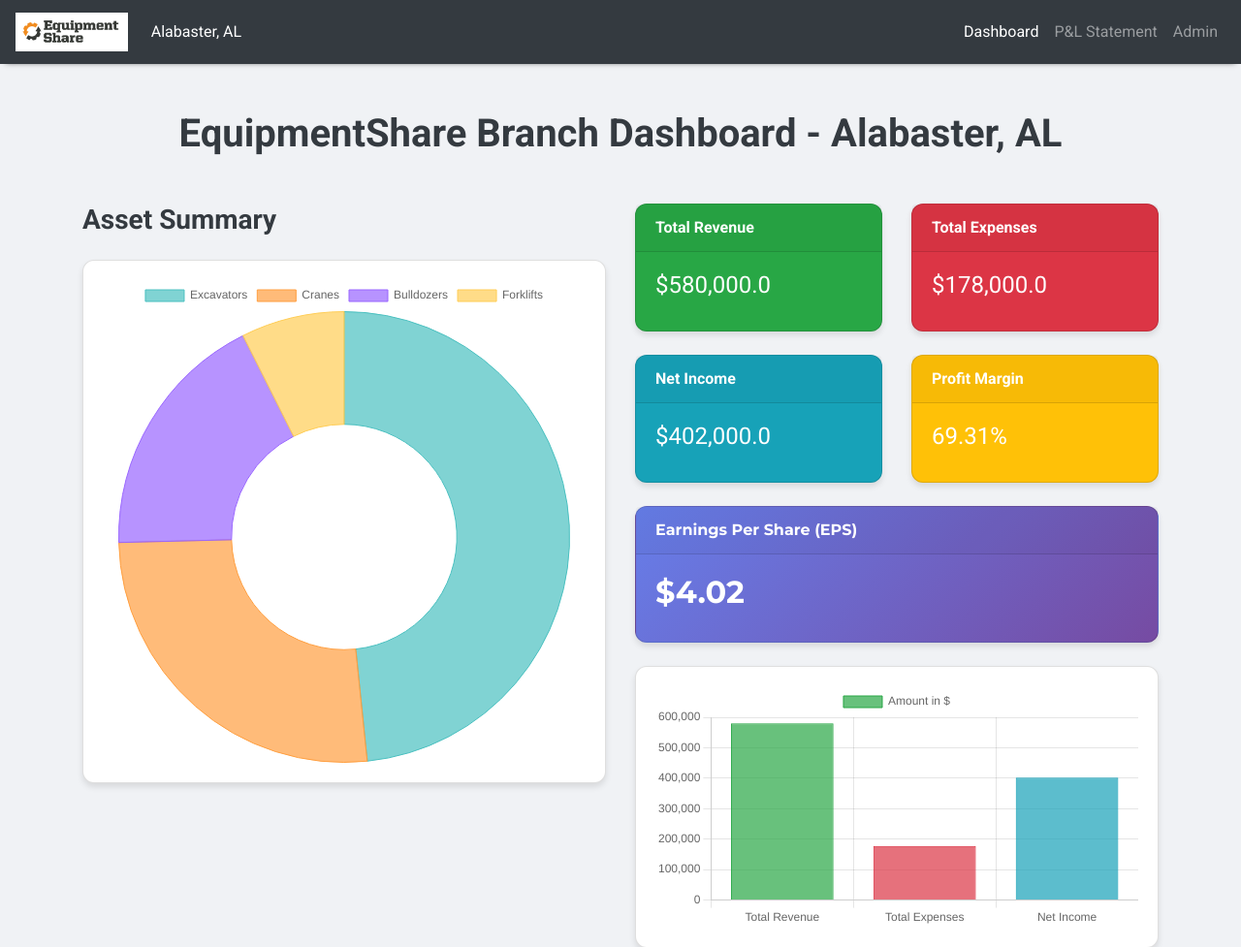
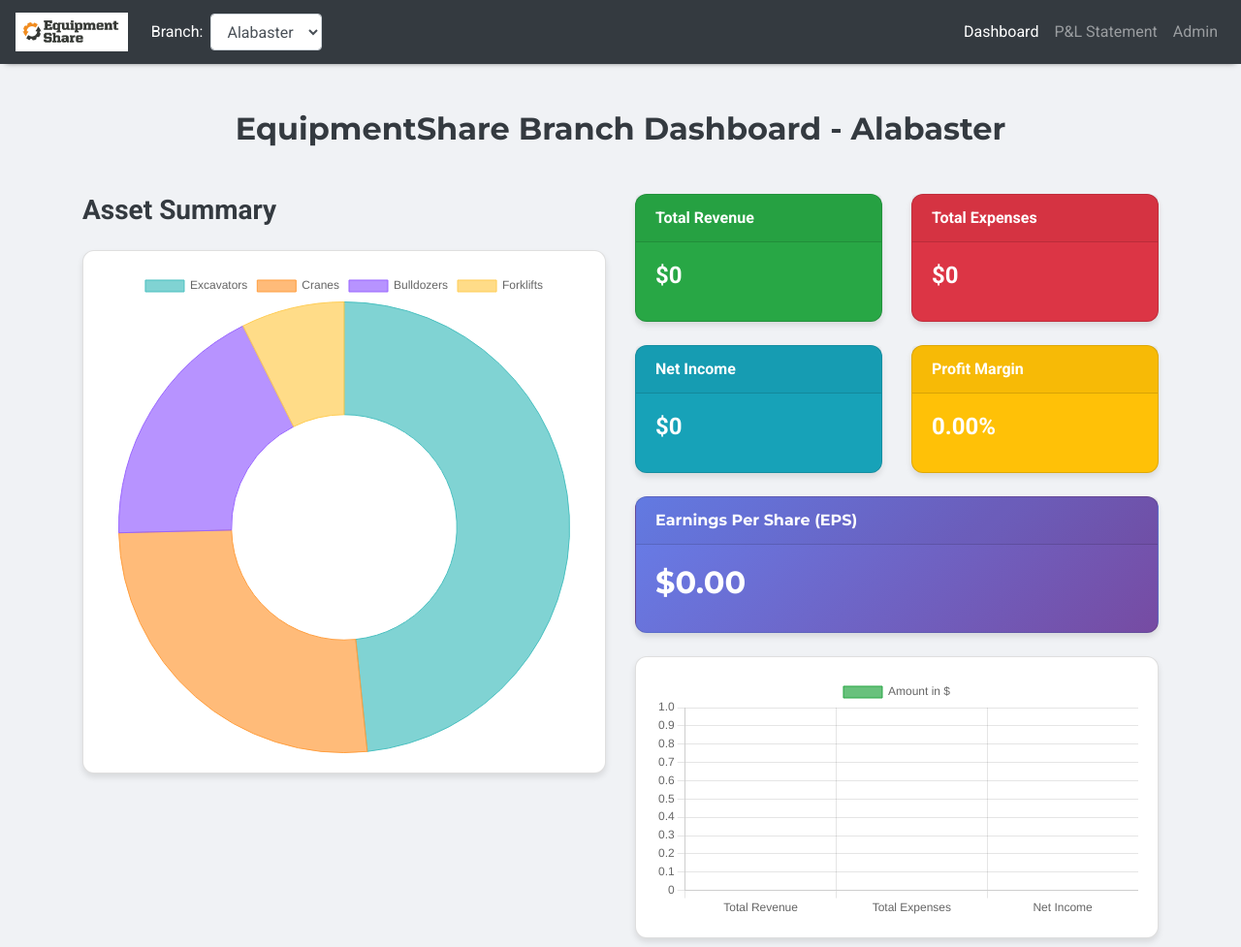
Before and after one commit to cdfloyd99/equipmentshare_dashboard, a Django app: page / in a window 1280 px wide. Shown: the top 977 px of the page at 97% size. Run offline with Django 5.2, Linux system fonts and the light colour scheme; data comes from the database, SQL or seed files in the repository; both versions use the stored data as it was after the commit; some libraries are stand-ins or nearby versions.

Commit message:
Implemented branch selector, branch-specific P&L and dashboard, dynamic branch dropdown, and admin updates

```diff
--- a/dashboard/models.py
+++ b/dashboard/models.py
@@ -1,5 +1,3 @@
-# dashboard/models.py
-
 from django.db import models
 
 class RevenueCategory(models.Model):
@@ -14,28 +12,27 @@
     def __str__(self):
         return self.name
 
+class Branch(models.Model):
+    name = models.CharField(max_length=100)
+
+    def __str__(self):
+        return self.name
+
+
 class Revenue(models.Model):
     description = models.CharField(max_length=255)
-    category = models.ForeignKey(
-        RevenueCategory,
-        on_delete=models.CASCADE,
-        null=True,
-        blank=True
-    )
-    amount = models.DecimalField(max_digits=15, decimal_places=2)
+    amount = models.DecimalField(max_digits=10, decimal_places=2)
+    category = models.ForeignKey('RevenueCategory', on_delete=models.SET_NULL, null=True, blank=True)
+    branch = models.ForeignKey(Branch, on_delete=models.CASCADE, null=True)  # Allow null temporarily
 
     def __str__(self):
         return self.description
 
 class Expense(models.Model):
     description = models.CharField(max_length=255)
-    category = models.ForeignKey(
-        ExpenseCategory,
-        on_delete=models.CASCADE,
-        null=True,
-        blank=True
-    )
-    amount = models.DecimalField(max_digits=15, decimal_places=2)
+    amount = models.DecimalField(max_digits=10, decimal_places=2)
+    category = models.ForeignKey('ExpenseCategory', on_delete=models.SET_NULL, null=True, blank=True)
+    branch = models.ForeignKey(Branch, on_delete=models.CASCADE, null=True)  # Allow null temporarily
 
     def __str__(self):
         return self.description
@@ -53,3 +50,9 @@
 
     def __str__(self):
         return f"Company Info ({self.id})"
+
+class Category(models.Model):
+    name = models.CharField(max_length=100)
+
+    def __str__(self):
+        return self.name
--- a/dashboard/templates/dashboard/base.html
+++ b/dashboard/templates/dashboard/base.html
@@ -6,16 +6,10 @@
     <meta charset="UTF-8">
     <title>{% block title %}EquipmentShare{% endblock %}</title>
     <!-- Include Bootstrap CSS -->
-    <link
-      rel="stylesheet"
-      href="https://maxcdn.bootstrapcdn.com/bootstrap/4.5.2/css/bootstrap.min.css"
-    />
+    <link rel="stylesheet" href="https://maxcdn.bootstrapcdn.com/bootstrap/4.5.2/css/bootstrap.min.css">
     <!-- Include Google Fonts -->
     <link rel="preconnect" href="https://fonts.googleapis.com">
-    <link
-      rel="stylesheet"
-      href="https://fonts.googleapis.com/css2?family=Roboto:wght@400;700&family=Montserrat:wght@400;700&display=swap"
-    />
+    <link rel="stylesheet" href="https://fonts.googleapis.com/css2?family=Roboto:wght@400;700&family=Montserrat:wght@400;700&display=swap">
     <!-- Custom CSS -->
     <link rel="stylesheet" href="{% static 'css/styles.css' %}">
 </head>
@@ -25,21 +19,31 @@
         <a class="navbar-brand" href="{% url 'dashboard' %}">
             <img src="{% static 'images/equipmentshare_logo.png' %}" alt="EquipmentShare Logo">
         </a>
-        <span class="navbar-text text-white ml-2">
-            Alabaster, AL
-        </span>
-        <button class="navbar-toggler" type="button" data-toggle="collapse" data-target="#navbarNav"
-          aria-controls="navbarNav" aria-expanded="false" aria-label="Toggle navigation">
-          <span class="navbar-toggler-icon"></span>
+
+        <!-- Branch Selector Dropdown -->
+        <form method="get" action="{% url 'dashboard' %}" class="form-inline ml-2">
+            <label class="text-white mr-2">Branch:</label>
+            <select name="branch" class="form-control" onchange="this.form.submit()">
+                {% for branch in all_branches %}
+                    <option value="{{ branch.name|lower }}" {% if selected_branch == branch.name|lower %}selected{% endif %}>
+                        {{ branch.name }}
+                    </option>
+                {% endfor %}
+            </select>
+        </form>
+
+        <button class="navbar-toggler" type="button" data-toggle="collapse" data-target="#navbarNav" aria-controls="navbarNav" aria-expanded="false" aria-label="Toggle navigation">
+            <span class="navbar-toggler-icon"></span>
         </button>
+
         <!-- Navigation Links -->
         <div class="collapse navbar-collapse" id="navbarNav">
             <ul class="navbar-nav ml-auto">
                 <li class="nav-item{% if request.path == '/' %} active{% endif %}">
-                    <a class="nav-link" href="{% url 'dashboard' %}">Dashboard</a>
+                    <a class="nav-link" href="{% url 'dashboard' %}?branch={{ selected_branch }}">Dashboard</a>
                 </li>
                 <li class="nav-item{% if request.path == '/pl-statement/' %} active{% endif %}">
-                    <a class="nav-link" href="{% url 'pl_statement' %}">P&L Statement</a>
+                    <a class="nav-link" href="{% url 'pl_statement' %}?branch={{ selected_branch }}">P&L Statement</a>
                 </li>
                 <li class="nav-item">
                     <a class="nav-link" href="/admin/">Admin</a>
@@ -56,11 +60,7 @@
 
     <!-- Include Bootstrap JS and dependencies -->
     <script src="https://code.jquery.com/jquery-3.5.1.slim.min.js"></script>
-    <script
-      src="https://cdn.jsdelivr.net/npm/popper.js@1.16.0/dist/umd/popper.min.js"
-    ></script>
-    <script
-      src="https://stackpath.bootstrapcdn.com/bootstrap/4.5.2/js/bootstrap.min.js"
-    ></script>
+    <script src="https://cdn.jsdelivr.net/npm/popper.js@1.16.0/dist/umd/popper.min.js"></script>
+    <script src="https://stackpath.bootstrapcdn.com/bootstrap/4.5.2/js/bootstrap.min.js"></script>
 </body>
 </html>
--- a/dashboard/templates/dashboard/dashboard.html
+++ b/dashboard/templates/dashboard/dashboard.html
@@ -4,13 +4,13 @@
 {% load humanize %}
 
 {% block title %}
-    Dashboard - EquipmentShare
+    Dashboard - {{ branch_name }}
 {% endblock %}
 
 {% block content %}
 <div class="container mt-5">
     <h1 class="text-center mb-5">
-        EquipmentShare Branch Dashboard - Alabaster, AL
+        EquipmentShare Branch Dashboard - {{ branch_name }}
     </h1>
 
     <!-- Main Content Row -->
--- a/dashboard/templates/dashboard/pl_statement.html
+++ b/dashboard/templates/dashboard/pl_statement.html
@@ -1,16 +1,14 @@
-<!-- dashboard/templates/dashboard/pl_statement.html -->
-
 {% extends 'dashboard/base.html' %}
 
 {% load humanize %}
 
 {% block title %}
-    P&L Statement - EquipmentShare
+    P&L Statement - {{ branch_name }}
 {% endblock %}
 
 {% block content %}
 <div class="container mt-5">
-    <h1 class="text-center mb-5">Profit &amp; Loss Statement - Alabaster, AL</h1>
+    <h1 class="text-center mb-5">Profit &amp; Loss Statement - {{ branch_name }}</h1>
 
     <!-- Revenues Table -->
     <h2>Revenues</h2>
--- a/dashboard/views.py
+++ b/dashboard/views.py
@@ -1,20 +1,26 @@
-# dashboard/views.py
-
 import json
-from django.shortcuts import render
-from .models import Revenue, Expense, Asset, CompanyInfo
+from django.shortcuts import render, get_object_or_404
+from .models import Revenue, Expense, Asset, CompanyInfo, Branch
 
 def dashboard_view(request):
-    # Financial Summary
-    total_revenue = sum(float(item.amount) for item in Revenue.objects.all())
-    total_expense = sum(float(item.amount) for item in Expense.objects.all())
+    # Get the selected branch from the request parameters (default to Alabaster)
+    selected_branch = request.GET.get('branch', 'alabaster')
+
+    # Fetch the Branch object (make sure it exists in your database)
+    branch = get_object_or_404(Branch, name__iexact=selected_branch.capitalize())
+
+    # Get all branches for the dropdown menu
+    all_branches = Branch.objects.all()
+
+    # Financial Summary from Models
+    total_revenue = sum(float(item.amount) for item in Revenue.objects.filter(branch=branch))
+    total_expense = sum(float(item.amount) for item in Expense.objects.filter(branch=branch))
     net_income = total_revenue - total_expense
     profit_margin = (net_income / total_revenue) * 100 if total_revenue > 0 else 0
 
     # Asset Summary
     assets = Asset.objects.all()
     total_asset_value = sum(float(asset.value) for asset in assets)
-
     asset_types = [asset.type for asset in assets]
     asset_values = [float(asset.value) for asset in assets]
 
@@ -23,11 +29,11 @@
     shares_outstanding = company_info.shares_outstanding if company_info else 0
     earnings_per_share = net_income / shares_outstanding if shares_outstanding > 0 else 0
 
-    # Serialize data to JSON strings
+    # Serialize data to JSON for Chart.js
     asset_types_json = json.dumps(asset_types)
     asset_values_json = json.dumps(asset_values)
 
-    # Serialize financial data for charts
+    # Financial data for charts
     revenue_expense_data = json.dumps({
         'total_revenue': total_revenue,
         'total_expense': total_expense,
@@ -35,6 +41,10 @@
     })
 
     context = {
+        # Branch-specific data
+        'selected_branch': selected_branch,
+        'branch_name': branch.name,
+        'all_branches': all_branches,  # Pass all branches to the template
         # Financial Summary
         'total_revenue': total_revenue,
         'total_expense': total_expense,
@@ -52,13 +62,26 @@
     return render(request, 'dashboard/dashboard.html', context)
 
 def pl_statement_view(request):
-    revenues = Revenue.objects.all()
-    expenses = Expense.objects.all()
+    # Get the selected branch from the request parameters (default to Alabaster)
+    selected_branch_name = request.GET.get('branch', 'alabaster')
+
+    # Fetch the Branch object based on the selected name (case-sensitive)
+    branch = get_object_or_404(Branch, name__iexact=selected_branch_name.capitalize())
+
+    # Get all branches for the dropdown menu
+    all_branches = Branch.objects.all()
+
+    # Load Revenue and Expenses for P&L statement based on the branch
+    revenues = Revenue.objects.filter(branch=branch)
+    expenses = Expense.objects.filter(branch=branch)
     total_revenue = sum(float(item.amount) for item in revenues)
     total_expense = sum(float(item.amount) for item in expenses)
     net_income = total_revenue - total_expense
 
     context = {
+        'selected_branch': selected_branch_name,
+        'branch_name': branch.name,
+        'all_branches': all_branches,  # Pass all branches to the template
         'revenues': revenues,
         'expenses': expenses,
         'total_revenue': total_revenue,
--- a/static/css/styles.css
+++ b/static/css/styles.css
@@ -6,9 +6,10 @@
 }
 
 h1 {
+    font-family: 'Montserrat', sans-serif;
     font-weight: 700;
-    font-size: 2.5rem;
-    color: #343a40; /* Dark grey */
+    font-size: 2rem;
+    color: #343a40;
 }
 
 h3 {
@@ -19,6 +20,11 @@
 .card {
     border-radius: 0.75rem;
     box-shadow: 0 4px 6px rgba(0, 0, 0, 0.1);
+}
+
+.card-title {
+    font-size: 1.5rem;
+    font-weight: bold;
 }
 
 .card-header {
@@ -62,3 +68,8 @@
     transform: translateY(-5px);
     transition: transform 0.2s;
 }
+
+.form-control {
+    width: auto;
+    display: inline-block;
+}
```
Also changed, not shown: dashboard/admin.py (+44 -7 lines), dashboard/migrations/0004_branch_category_alter_expense_amount_and_more.py (added), db.sqlite3.
